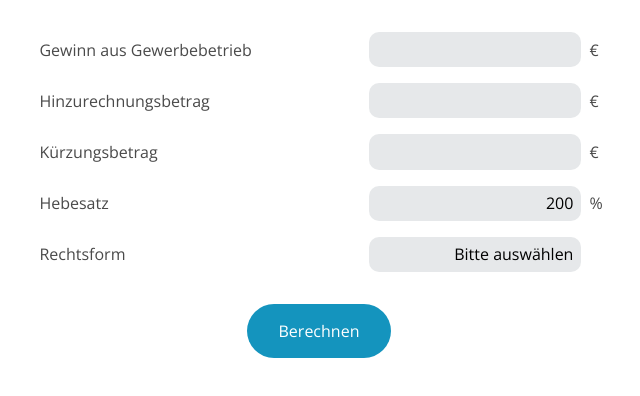
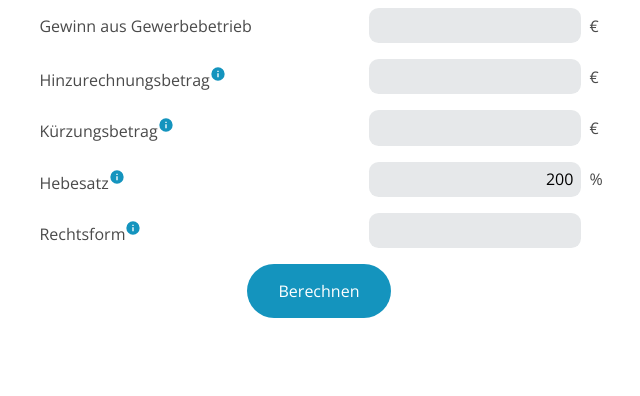
Before and after one commit to msq-dev/gsr, a Vue app: page / in a window 1280 px wide. Shown: the top 396 px of the page, without its empty margins (321-961 px from the left). Built offline with nearby package versions, Linux system fonts and the light colour scheme; a web font is replaced by a local one.

Commit message:
components dynamic

```diff
--- a/src/App.vue
+++ b/src/App.vue
@@ -2,116 +2,36 @@
   <div id="app">
     <div class="calculator">
 
-      <InputComponent
-        ref="gewinn"
-        label="Gewinn aus Gewerbebetrieb"
-        unit="€"
-        v-model="gewinn"
-        @validate="validate()"
+      <InputComponent v-for="input in inputs"
+        :key="input.name"
+        :ref="input.name"
+        :hasInfo="input.hasInfo"
+        :info="input.name"
+        :label="input.label.replace('Freibetrag', 'Rechtsform')"
+        :unit="input.unit"
+        :selectableInput="input.selectableInput"
+        :selectOptions="input.selectOptions"
+        v-model="$data[input.name]"
+        @input="handleNewInput"
+        @validate="validate"
       />
-      <InputComponent
-        ref="hinzurechnung"
-        label="Hinzurech&shy;nungs&shy;betrag"
-        unit="€"
-        v-model="hinzurechnung"
-        @validate="validate()"
-      />
-      <InputComponent
-        ref="kuerzung"
-        label="Kürzungsbetrag"
-        unit="€"
-        v-model="kuerzung"
-        @validate="validate()"
-      />
-      <InputComponent
-        ref="hebesatz"
-        label="Hebesatz"
-        unit="%"
-        v-model="hebesatz"
-        @validate="validate()"
-      />
-
-      <div class="legal-input">
-        <label for="rechtsform">Rechtsform</label>
-        <select id="rechtsform" v-model="rechtsform">
-          <option disabled value>Bitte auswählen</option>
-          <option>Einzelunternehmen</option>
-          <option>Personengesellschaft</option>
-          <option>Kapitalgesellschaft</option>
-          <option>rechtsfähiger Verein</option>
-        </select>
-      </div>
 
       <div v-if="profitMissing" class="warning">Bitte geben Sie Ihren Gewinn an</div>
       <div v-if="invalidInput" class="warning">Bitte überprüfen Sie Ihre Eingabe</div>
 
-      <button class="calc-btn" @click="validate()">Berechnen</button>
+      <button class="calc-btn" @click="validate">Berechnen</button>
 
       <div v-if="calculated && !invalidInput && !profitMissing" class="output-block">
 
-        <OutputComponent
-          :value="gewinn"
-          label="Gewinn aus Gewerbe"
-          unit="€"
-          :clean="false"
+        <OutputComponent v-for="output in outputs"
+          :key="output.label"
+          :value="$data[output.name]"
+          :label="output.label"
+          :unit="output.unit"
+          :operator="output.operator"
+          :labelClass="output.labelClass"
         />
-        <OutputComponent
-          :value="hinzurechnung"
-          v-model="hinzurechnung"
-          label="Hinzurech&shy;nungs&shy;betrag"
-          unit="€"
-          operator="&plus;"
-          :clean="false"
-        />
-        <OutputComponent
-          :value="kuerzung"
-          label="Kürzungsbetrag"
-          unit="€"
-          operator="&minus;"
-          :clean="false"
-        />
-        <OutputComponent
-          :value="String(freibetrag)"
-          label="Freibetrag"
-          unit="€"
-          operator="&minus;"
-          :clean="true"
-          labelClass="last-calc"
-        />
-        <OutputComponent
-          :value="String(gewerbeErtrag)"
-          label="Maßgebender Gewerbeertrag"
-          unit="€"
-          :clean="true"
-        />
-        <OutputComponent
-          value="3,50"
-          label="Gewerbest.-Messzahl"
-          unit="%"
-          operator="&times;"
-          labelClass="last-calc"
-        />
-        <OutputComponent
-          :value="String(steuerMessBetrag)"
-          label="Steuer&shy;mess&shy;betrag"
-          unit="€"
-          :clean="true"
-        />
-        <OutputComponent
-          :value="hebesatz"
-          label="Hebesatz"
-          unit="%"
-          operator="&times;"
-          :clean="false"
-          labelClass="last-calc"
-        />
-        <OutputComponent
-          :value="String(gewerbeSteuer)"
-          label="Gewerbe&shy;steuer"
-          unit="€"
-          :clean="true"
-          labelClass="final-result"
-        />
+
       </div>
     </div>
   </div>
@@ -122,18 +42,14 @@
 import InputComponent from './components/InputComponent.vue'
 import OutputComponent from './components/OutputComponent.vue'
 
-const freiBetraege = {
-  "Einzelunternehmen": 24500,
-  "Personengesellschaft": 24500,
-  "Kapitalgesellschaft": 0,
-  "rechtsfähiger Verein": 5000
+function cleanFloat(input) {
+  input = input !== "" ? input : "0"
+  input = input.replaceAll(",", ".")
+  return parseFloat(input)
 }
 
-function cleanNumber(input) {
-  if (input === "") { input = "0" }
-  input = input.replaceAll(" ", "")
-  input = input.replaceAll(",", ".")
-  return parseFloat(input)
+function removeWhitespace(s) {
+  return s.replace(/\s+/g, "")
 }
 
 export default {
@@ -144,83 +60,196 @@ export default {
   },
   data() {
     return {
+      inputs: [
+        {
+          name: "gewinn",
+          value: this.gewinn,
+          unit: "€",
+          label: "Gewinn aus Gewerbebetrieb",
+        },
+        {
+          name: "hinzurechnung",
+          value: this.hinzurechnung,
+          unit: "€",
+          hasInfo: true,
+          label: "Hinzu&shy;rech&shy;nungs&shy;betrag",
+        },
+        {
+          name: "kuerzung",
+          value: this.kuerzung,
+          unit: "€",
+          hasInfo: true,
+          label: "Kürzungsbetrag",
+        },
+        {
+          name: "hebesatz",
+          value: this.hebesatz,
+          unit: "%",
+          hasInfo: true,
+          label: "Hebesatz",
+        },
+        {
+          name: "freibetrag",
+          value: this.freibetrag,
+          hasInfo: true,
+          label: "Freibetrag",
+          selectableInput: true,
+          selectOptions: [
+            {
+              rechtsform: "Einzelunternehmen",
+              freibetrag: 24500
+            },
+            {
+              rechtsform: "Personengesellschaft",
+              freibetrag: 24500
+            },
+            {
+              rechtsform: "Kapitalgesellschaft",
+              freibetrag: 0
+            },
+            {
+              rechtsform: "rechtsfähiger Verein",
+              freibetrag: 5000
+            },
+          ]
+        }
+      ],
+      outputs: [
+        {
+          name: "gewinn",
+          label: "Gewinn aus Gewerbe",
+          unit: "€",
+        },
+        {
+          name: "hinzurechnung",
+          label: "Hinzurech&shy;nungs&shy;betrag",
+          unit: "€",
+          operator: "&plus;",
+        },
+        {
+          name: "kuerzung",
+          label: "Kürzungsbetrag",
+          unit: "€",
+          operator: "&minus;",
+        },
+        {
+          name: "freibetrag",
+          label: "Freibetrag",
+          unit: "€",
+          operator: "&minus;",
+          labelClass: "last-calc",
+        },
+        {
+          name: "gewerbeErtrag",
+          label: "Maßgebender Gewerbeertrag",
+          unit: "€",
+        },
+        {
+          name: "steuerMessZahl",
+          label: "Gewerbest.-Messzahl",
+          unit: "%",
+          operator: "&times;",
+          labelClass: "last-calc"
+        },
+        {
+          name: "steuerMessBetrag",
+          label: "Steuer&shy;mess&shy;betrag",
+          unit: "€",
+          operator: "&equals;"
+        },
+        {
+          name: "hebesatz",
+          label: "Hebesatz",
+          unit: "%",
+          operator: "&times;",
+          labelClass: "last-calc",
+        },
+        {
+          name: "gewerbeSteuer",
+          label: "Gewerbe&shy;steuer",
+          unit: "€",
+          labelClass: "final-result",
+        },
+      ],
+
       gewinn: "",
       hinzurechnung: "",
       kuerzung: "",
       hebesatz: "200",
-      rechtsform: "",
+      freibetrag: "",
+
       profitMissing: false,
       invalidInput: false,
       calculated: false,
-      freibetrag: 0,
+
       gewerbeErtrag: 0,
       steuerMessBetrag: 0,
+      steuerMessZahl: 3.5,
       gewerbeSteuer: 0,
+
+      infoShown: false,
     }
   },
+
   methods: {
+    handleNewInput() {
+      if (this.calculated) {
+        this.calculated = false
+      }
+    },
+
     validate() {
       this.profitMissing = false
       this.invalidInput = false
 
-      const fieldsToValidate= [
-        {
-          value: this.gewinn,
-          inputField: this.$refs.gewinn.$refs.input
-        },
-        {
-          value: this.hinzurechnung,
-          inputField: this.$refs.hinzurechnung.$refs.input
-        },
-        {
-          value: this.kuerzung,
-          inputField: this.$refs.kuerzung.$refs.input
-        },
-        {
-          value: this.hebesatz,
-          inputField: this.$refs.hebesatz.$refs.input
-        }
-      ]
-
+      const inputComponents = Object.entries(this.$refs)
       const re = /^\d*[,.]?\d*$/
 
-      fieldsToValidate.forEach(field => {
-        field.inputField.classList.remove("invalid")
-        if (!re.test(field.value.replaceAll(" ", ""))) {
-          field.inputField.classList.add("invalid")
+      inputComponents.forEach(component => {
+        const inputField = component[1][0].$refs.input
+        inputField.classList.remove("invalid")
+
+        if (!re.test(removeWhitespace(this.$data[component[0]]))) {
+          inputField.focus()
+          inputField.classList.add("invalid")
+
           this.invalidInput = true
         }
       })
 
       if (!this.gewinn) {
-        this.$refs.gewinn.$refs.input.classList.add("invalid")
+        this.$refs["gewinn"][0].$refs.input.focus()
+        this.$refs["gewinn"][0].$refs.input.classList.add("invalid")
+
         this.profitMissing = true
       }
 
       if (!this.invalidInput && !this.profitMissing) {
-        this.gewinn = this.gewinn.replaceAll(" ", "")
-        this.hinzurechnung = this.hinzurechnung.replaceAll(" ", "")
-        this.kuerzung = this.kuerzung.replaceAll(" ", "")
-        this.hebesatz = this.hebesatz.replaceAll(" ", "")
         this.calculate()
       }
+    },
 
-    },
     calculate() {
-      this.freibetrag = freiBetraege[this.rechtsform] ? freiBetraege[this.rechtsform] : 0
-      this.hebesatz = this.hebesatz ? this.hebesatz : "200"
+      this.gewinn = removeWhitespace(this.gewinn)
+      this.hinzurechnung = removeWhitespace(this.hinzurechnung)
+      this.kuerzung = removeWhitespace(this.kuerzung)
+      this.hebesatz = this.hebesatz ? removeWhitespace(this.hebesatz) : "200"
 
       this.gewerbeErtrag =
-          cleanNumber(this.gewinn)
-        + cleanNumber(this.hinzurechnung)
-        - cleanNumber(this.kuerzung)
-        - this.freibetrag
+          cleanFloat(this.gewinn)
+        + cleanFloat(this.hinzurechnung)
+        - cleanFloat(this.kuerzung)
+        - cleanFloat(this.freibetrag)
 
       this.steuerMessBetrag = Math.floor(this.gewerbeErtrag * 0.035)
-      this.gewerbeSteuer = this.steuerMessBetrag * (cleanNumber(this.hebesatz) / 100)
+      this.gewerbeSteuer = this.steuerMessBetrag * (cleanFloat(this.hebesatz) / 100)
+
+      this.gewerbeErtrag = this.gewerbeErtrag > 0 ? this.gewerbeErtrag : 0
+      this.steuerMessBetrag = this.steuerMessBetrag > 0 ? this.steuerMessBetrag : 0
+      this.gewerbeSteuer = this.gewerbeSteuer > 0 ? this.gewerbeSteuer : 0
 
       this.calculated = true
-    },
+    }
   }
 }
 </script>
@@ -237,12 +266,12 @@ export default {
 #app {
   --clr-text: rgba(74,74,74,1);
   --clr-accent: hsl(195, 81%, 41.2%);
+  --clr-warning: tomato;
 
   display: grid;
   place-content: center;
   font-family: "Open Sans", sans-serif;
   color: var(--clr-text);
-  margin: 2rem auto;
 }
 
 .calculator {
@@ -252,37 +281,8 @@ export default {
   justify-content: center;
 }
 
-.legal-input {
-  display: grid;
-  grid-template-columns: minmax(auto, 3fr) minmax(17ch, 2fr) 1ch;
-  align-items: center;
-  width: 100%;
-  margin-bottom: 2rem;
-}
-
-.legal-input select {
-  font-family: inherit;
-  font-size: inherit;
-  background: rgba(10, 36, 51, 0.1);
-  border: none;
-  border-radius: 10px;
-  margin-right: 0.5rem;
-  padding-right: 0.5rem;
-  text-align: right;
-  height: 2.2rem;
-  appearance: none;
-
-  /* no <select>-text-align in Safari :( */
-  padding-left: 0.75rem;
-}
-
-.legal-input select:focus {
-  outline: none;
-  box-shadow: 0 0 0 1px var(--clr-accent);
-}
-
 .warning {
-  color: tomato;
+  color: var(--clr-warning);
   font-weight: bold;
   margin-bottom: 1rem;
 }
@@ -302,5 +302,4 @@ export default {
   width: 100%;
   margin-top: 3rem;
 }
-
 </style>
--- /dev/null
+++ b/src/assets/info/freibetrag.js
@@ -0,0 +1 @@
+export default "<h3>Rechtsform</h3><p>Bitte geben Sie den Hebesatz abzüglich Freibetrag (200.000€ seit 2020) an.</p><p>Zur Berechnung der Gewerbesteuer werden dem Gewinn aus Gewerbebetrieb einige Beträge wieder hinzugerechnet, soweit sie bei der Ermittlung des Gewinns abgesetzt worden sind.</p><p>Zum Beispiel werden 25 % aller Zinsaufwände dem Gewerbeertrag wieder hinzugerechnet.</p><p>Hinzurechnungen sind in <a href='https://www.gesetze-im-internet.de/gewstg/__8.html'>§8 GewStG</a> geregelt.</p><p>Der seit 2020 geltende Freibetrag von 200.000 Euro nimmt vor allem kleinere und mittlere Unternehmen von der Ausweitung der Hinzurechnungen aus.</p><p>Im Rahmen des zweiten Corona-Steuerhilfegesetzes wurde dieser Freibetrag von zuvor 100.000 Euro auf 200.000 Euro, geltend ab Erhebungszeitraum 2020 verdoppelt. </p>"
--- /dev/null
+++ b/src/assets/info/hebesatz.js
@@ -0,0 +1 @@
+export default "<h3>Hebesatz</h3><p>Bitte geben Sie den Hebesatz abzüglich Freibetrag (200.000€ seit 2020) an.</p><p>Zur Berechnung der Gewerbesteuer werden dem Gewinn aus Gewerbebetrieb einige Beträge wieder hinzugerechnet, soweit sie bei der Ermittlung des Gewinns abgesetzt worden sind.</p><p>Zum Beispiel werden 25 % aller Zinsaufwände dem Gewerbeertrag wieder hinzugerechnet.</p><p>Hinzurechnungen sind in <a href='https://www.gesetze-im-internet.de/gewstg/__8.html'>§8 GewStG</a> geregelt.</p><p>Der seit 2020 geltende Freibetrag von 200.000 Euro nimmt vor allem kleinere und mittlere Unternehmen von der Ausweitung der Hinzurechnungen aus.</p><p>Im Rahmen des zweiten Corona-Steuerhilfegesetzes wurde dieser Freibetrag von zuvor 100.000 Euro auf 200.000 Euro, geltend ab Erhebungszeitraum 2020 verdoppelt. </p>"
--- /dev/null
+++ b/src/assets/info/hinzurechnung.js
@@ -0,0 +1 @@
+export default "<h3>Hinzurechnungs-Betrag</h3><p>Bitte geben Sie den Hinzurechnungs-Betrag abzüglich Freibetrag (200.000€ seit 2020) an.</p><p>Zur Berechnung der Gewerbesteuer werden dem Gewinn aus Gewerbebetrieb einige Beträge wieder hinzugerechnet, soweit sie bei der Ermittlung des Gewinns abgesetzt worden sind.</p><p>Zum Beispiel werden 25 % aller Zinsaufwände dem Gewerbeertrag wieder hinzugerechnet.</p><p>Hinzurechnungen sind in <a href='https://www.gesetze-im-internet.de/gewstg/__8.html'>§8 GewStG</a> geregelt.</p><p>Der seit 2020 geltende Freibetrag von 200.000 Euro nimmt vor allem kleinere und mittlere Unternehmen von der Ausweitung der Hinzurechnungen aus.</p><p>Im Rahmen des zweiten Corona-Steuerhilfegesetzes wurde dieser Freibetrag von zuvor 100.000 Euro auf 200.000 Euro, geltend ab Erhebungszeitraum 2020 verdoppelt. </p>"
--- /dev/null
+++ b/src/assets/info/kuerzung.js
@@ -0,0 +1 @@
+export default "<h3>Kürzungs-Betrag</h3><p>Bitte geben Sie den Hinzurechnungs-Betrag abzüglich Freibetrag (200.000€ seit 2020) an.</p><p>Zur Berechnung der Gewerbesteuer werden dem Gewinn aus Gewerbebetrieb einige Beträge wieder hinzugerechnet, soweit sie bei der Ermittlung des Gewinns abgesetzt worden sind.</p><p>Zum Beispiel werden 25 % aller Zinsaufwände dem Gewerbeertrag wieder hinzugerechnet.</p><p>Hinzurechnungen sind in <a href='https://www.gesetze-im-internet.de/gewstg/__8.html'>§8 GewStG</a> geregelt.</p><p>Der seit 2020 geltende Freibetrag von 200.000 Euro nimmt vor allem kleinere und mittlere Unternehmen von der Ausweitung der Hinzurechnungen aus.</p><p>Im Rahmen des zweiten Corona-Steuerhilfegesetzes wurde dieser Freibetrag von zuvor 100.000 Euro auf 200.000 Euro, geltend ab Erhebungszeitraum 2020 verdoppelt. </p>"
--- /dev/null
+++ b/src/components/InfoModal.vue
@@ -0,0 +1,48 @@
+<template>
+  <div class="info">
+    <span v-html="info.default"></span>
+    <button @click="$emit('close-modal')">Schließen</button>
+  </div>
+</template>
+
+<script>
+export default {
+  name:"InfoModal",
+  props: {
+    infoFile: String
+  },
+  data() {
+    return {
+      info: require(`@/assets/info/${this.infoFile}`)
+    }
+  }
+}
+</script>
+
+<style scoped>
+.info {
+  position: absolute;
+  inset: 0;
+  z-index: 10;
+  background: #eee;
+  border-radius: 10px;
+  box-shadow: 0px 0px 19px 0px rgba(0,0,0,0.35);
+  max-width: 66ch;
+  height: fit-content;
+  padding: 1rem 2rem;
+  margin: 1rem;
+}
+
+.info button {
+  padding: 1rem 2rem;
+  margin: 1rem 0;
+  font-family: inherit;
+  font-size: inherit;
+  color: #fff;
+  background: var(--clr-accent);
+  border: none;
+  border-radius: 9999px;
+  cursor: pointer;
+}
+
+</style>
--- a/src/components/InputComponent.vue
+++ b/src/components/InputComponent.vue
@@ -1,7 +1,31 @@
 <template>
   <div class="input-component">
-    <label :for="label"><span v-html="label"></span></label>
-    <input
+
+    <label :for="label">
+      <span v-html="label"></span>
+      <span v-if="hasInfo" class="tooltip-icon" @click="showInfo = true">
+        <span v-html="infoIcon"></span>
+      </span>
+    </label>
+
+    <select v-if="selectableInput"
+      class="input-field"
+      ref="input"
+      :id="label"
+      :value="value"
+      @input="$emit('input', $event.target.value)"
+      @change="$emit('validate')"
+    >
+      <option v-for="opt in selectOptions"
+        :key="opt.rechtsform"
+        :value="opt.freibetrag"
+      >
+        {{ opt.rechtsform }}
+      </option>
+    </select>
+
+    <input v-else
+      class="input-field"
       ref="input"
       type="text"
       :id="label"
@@ -11,21 +35,52 @@
       @keyup.enter="$emit('validate')"
     >
     <span>{{ unit }}</span>
+
+
+    <transition name="fade">
+      <InfoModal
+        v-if="showInfo"
+        :infoFile="info"
+        @close-modal="closeModal"
+        v-on="$listeners"
+      />
+    </transition>
+
   </div>
 </template>
 
 <script>
+import InfoModal from "./InfoModal.vue"
+
 export default {
   name: "InputComponent",
+  components: {
+    InfoModal
+  },
   props: {
-    value: String,
+    value: [String, Number],
     label: String,
-    unit: String
+    unit: String,
+    hasInfo: Boolean,
+    info: String,
+    selectableInput: Boolean,
+    selectOptions: Array
+  },
+  data() {
+    return {
+      showInfo: false,
+      infoIcon : `<svg xmlns="http://www.w3.org/2000/svg" xmlns:xlink="http://www.w3.org/1999/xlink" version="1.1" width="24" height="24" viewBox="0 0 24 24"><path d="M13,9H11V7H13M13,17H11V11H13M12,2A10,10 0 0,0 2,12A10,10 0 0,0 12,22A10,10 0 0,0 22,12A10,10 0 0,0 12,2Z" /></svg>`,
+    }
+  },
+  methods: {
+    closeModal() {
+      this.showInfo = false
+    }
   }
 }
 </script>
 
-<style scoped>
+<style>
 .input-component {
   display: grid;
   grid-template-columns: minmax(auto, 3fr) minmax(17ch, 2fr) 1ch;
@@ -34,29 +89,43 @@ export default {
   width: 100%;
 }
 
-label {
-  margin-right: 0.5rem;
-}
-
-input {
+.input-field {
   font-family: inherit;
   font-size: inherit;
   background: rgba(10, 36, 51, 0.1);
   border: none;
-  border-radius: 10px;
+  border-radius: 0.6rem;
   margin-right: 0.5rem;
   padding-right: 0.5rem;
   text-align: right;
   height: 2.2rem;
 }
 
-input:focus {
+.input-field:focus {
   outline: none;
   box-shadow: 0 0 0 1px var(--clr-accent);
 }
 
-input.invalid {
-  box-shadow: 0 0 0 2px tomato !important;
+.input-field.invalid {
+  outline: none;
+  box-shadow: 0 0 0 1px var(--clr-warning);
+  /* border: 1px solid var(--clr-warning) !important; */
+}
+
+.input-component select {
+  appearance: none;
+}
+
+.tooltip-icon svg {
+  fill: var(--clr-accent);
+  width: 1rem;
+}
+
+.fade-enter-active, .fade-leave-active {
+  transition: opacity .2s;
+}
+.fade-enter, .fade-leave-to {
+  opacity: 0;
 }
 
 </style>
--- a/src/components/OutputComponent.vue
+++ b/src/components/OutputComponent.vue
@@ -4,7 +4,7 @@
       <span v-html="label"></span>
     </span>
     <span class="result">
-      <span v-html="operator"></span> {{ germanize(clean ? value : cleanString(value)) }} {{ unit }}
+      <span v-html="operator"></span> {{ germanize(value) }} {{ unit }}
     </span>
   </div>
 </template>
@@ -13,23 +13,17 @@
 export default {
   name: "OutputComponent",
   props: {
-    value: String,
+    value: [String, Number],
     label: String,
     unit: String,
     operator: String,
-    clean: Boolean,
     labelClass: String
   },
   methods: {
-    cleanString(input) {
-      if (input === "") { input = "0" }
-      input = input.replaceAll(" ", "")
-      input = input.replaceAll(",", ".")
-      return input
-    },
-
-    germanize(number) {
-      return parseFloat(number).toFixed(2).replace(".", ",")
+    germanize(input) {
+      input = String(input).replace(",", ".")
+      input = input !== "" ? input : "0"
+      return parseFloat(input).toFixed(2).replace(".", ",")
     }
   }
 }
```
